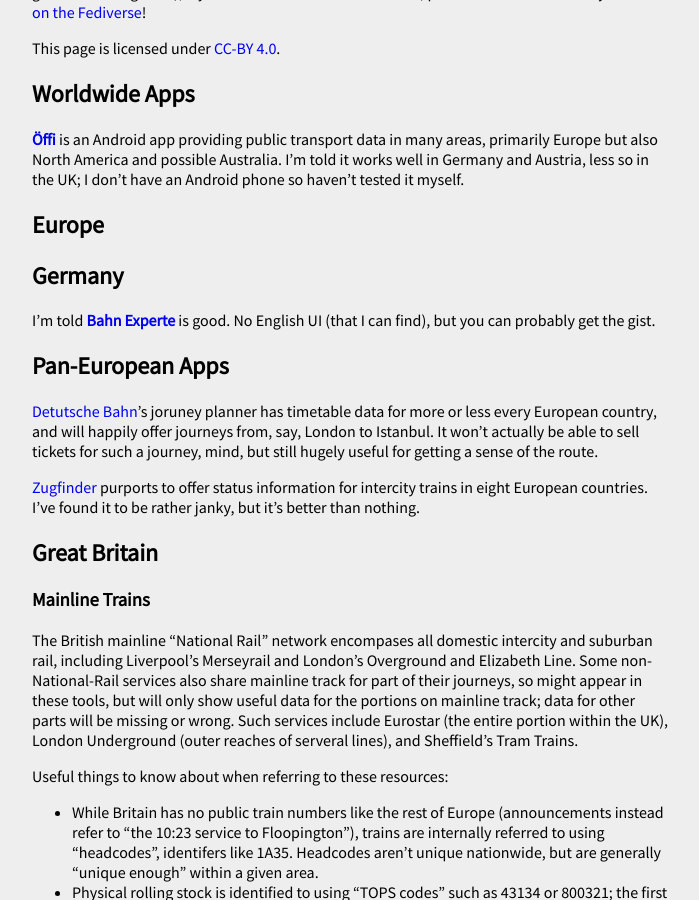
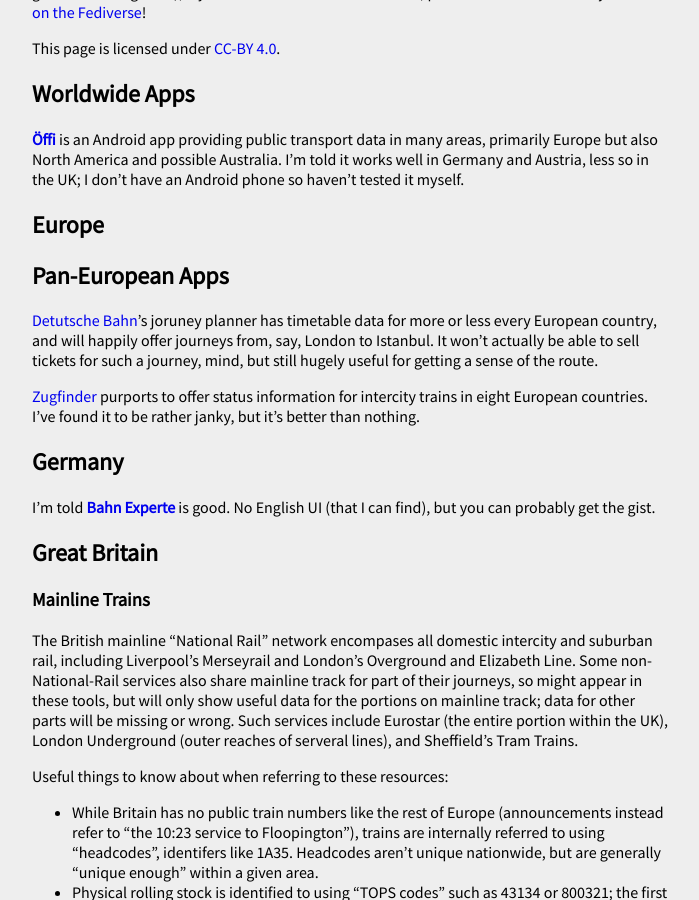
Before and after one commit to Gaelan/Gaelan.github.io, a Jekyll site: the page built from train-apps.md, in a window 1280 px wide and 900 px high, scrolled down 373 px. Shown: the whole window, without its empty margins (288-987 px from the left). Built offline with Jekyll 4.4.1, drawn with Linux system fonts in a browser that asks for light colours; nearby versions of some CDN libraries.

Commit message:
fix ordering

```diff
--- a/train-apps.md
+++ b/train-apps.md
@@ -17,15 +17,15 @@ This page is licensed under [CC-BY 4.0](https://creativecommons.org/licenses/by/
 
 # Europe
 
-## Germany
-
-I'm told **[Bahn Experte](https://bahn.expert)** is good. No English UI (that I can find), but you can probably get the gist.
-
 ## Pan-European Apps
 
 [Detutsche Bahn](https://bahn.de/en)'s joruney planner has timetable data for more or less every European country, and will happily offer journeys from, say, London to Istanbul. It won't actually be able to sell tickets for such a journey, mind, but still hugely useful for getting a sense of the route.
 
 [Zugfinder](https://www.zugfinder.net/) purports to offer status information for intercity trains in eight European countries. I've found it to be rather janky, but it's better than nothing.
+
+## Germany
+
+I'm told **[Bahn Experte](https://bahn.expert)** is good. No English UI (that I can find), but you can probably get the gist.
 
 ## Great Britain
 
```
